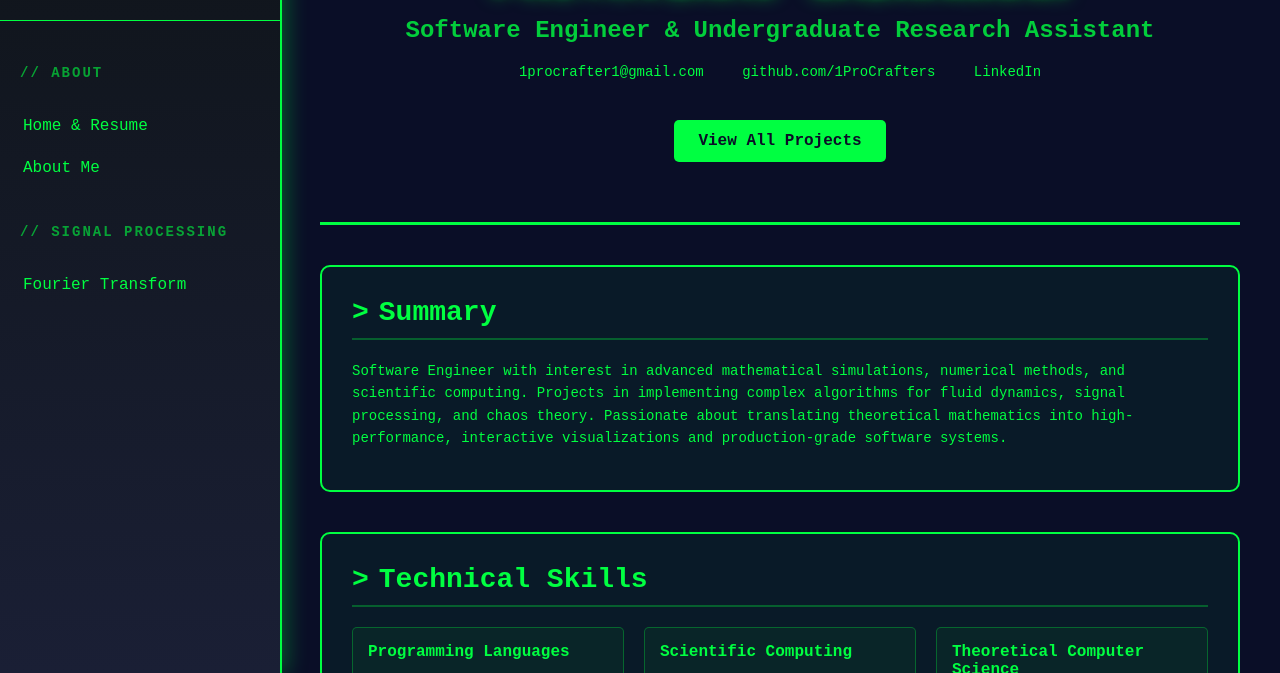
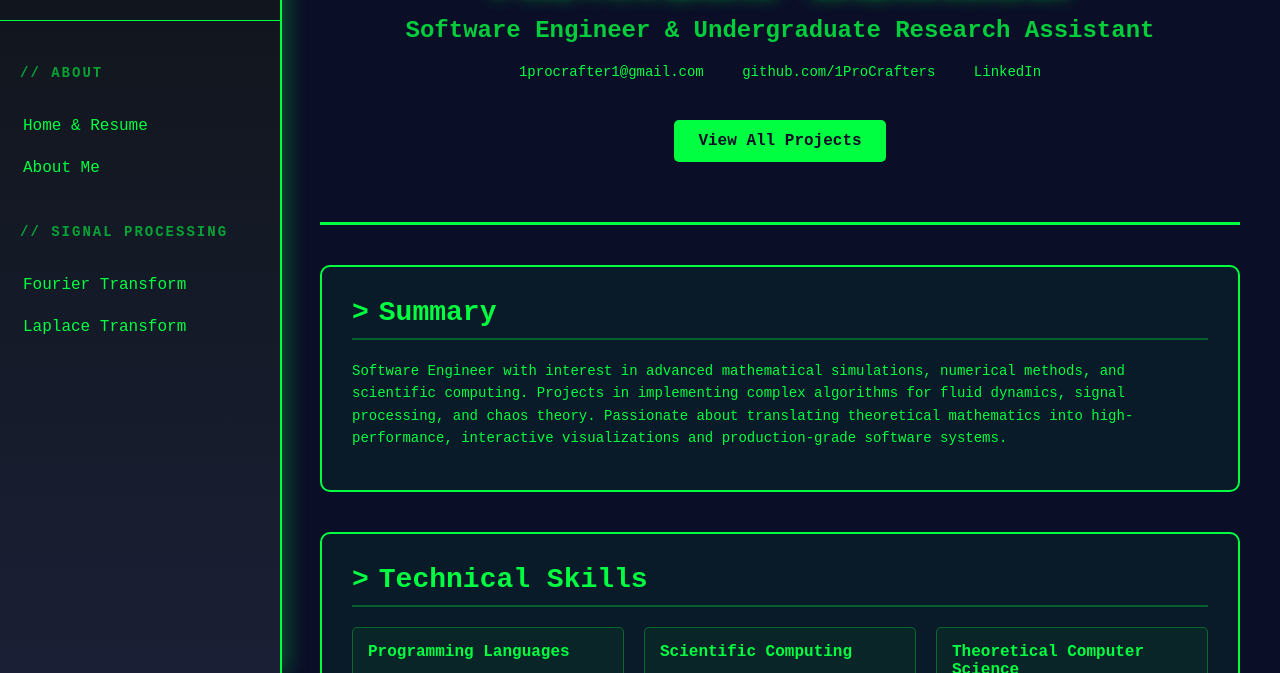
Before and after one commit to phsadhankar/phsadhankar.github.io, a plain HTML site: page index.html in a window 1280 px wide. Shown: the part 127-800 px from the top of the page. Drawn offline with Linux system fonts and the light colour scheme.

Commit message:
Add Laplace Transform.

```diff
--- a/index.html
+++ b/index.html
@@ -25,6 +25,9 @@
           <div class="menu-item" data-page="./pages/fourier.html">
             Fourier Transform
           </div>
+          <div class="menu-item" data-page="./pages/laplace.html">
+            Laplace Transform
+          </div>
         </div>
       </div>
     </div>
```
